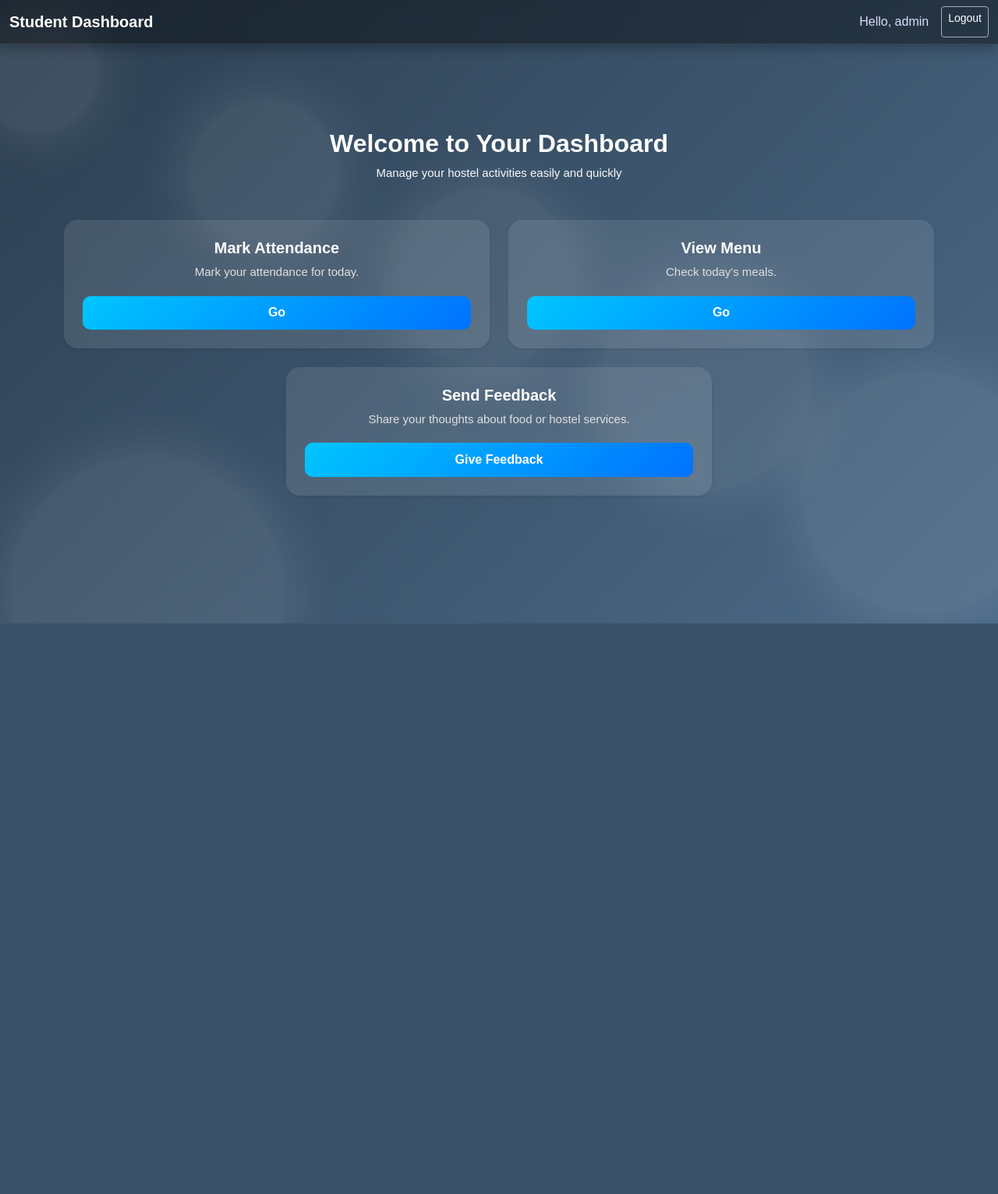
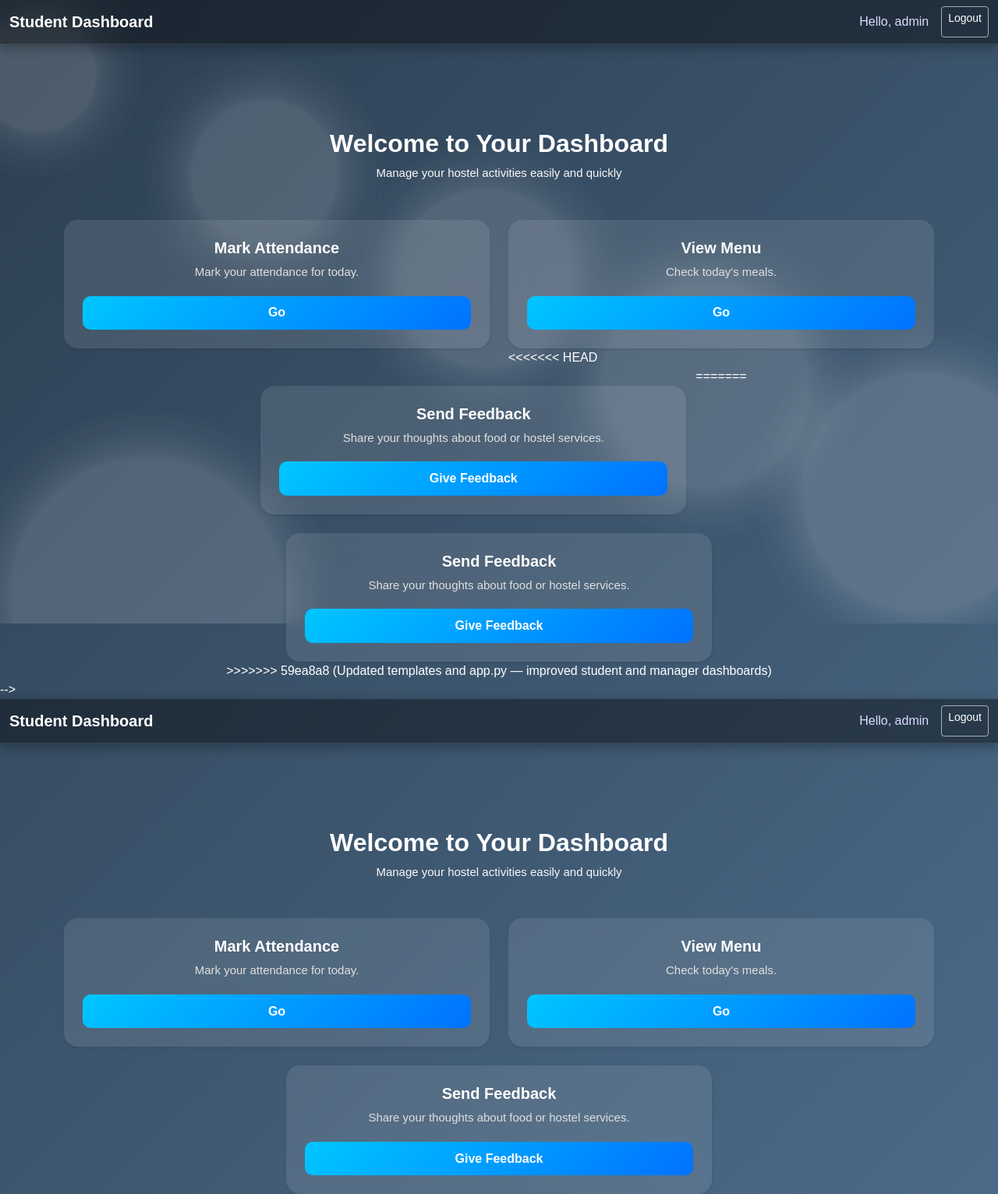
Before and after one commit to Shafkat494/chillies, a Flask app: template templates/student_dashboard.html in a window 1280 px wide. Shown: the whole page at 78% size. Before the commit the page ends 800 px from the top, so only its background shows below. Run offline with Flask 3, Linux system fonts and the light colour scheme; the template is opened without the code that fills it, so the values that code supplies are empty; a user stored in the database is signed in.

Commit message:
Update student_dashboard.html

```diff
--- a/templates/student_dashboard.html
+++ b/templates/student_dashboard.html
@@ -1,3 +1,235 @@
+<!DOCTYPE html>
+<html lang="en">
+<head>
+  <meta charset="UTF-8">
+  <title>Student Dashboard</title>
+  <link href="https://cdn.jsdelivr.net/npm/bootstrap@5.3.3/dist/css/bootstrap.min.css" rel="stylesheet">
+  <style>
+    body {
+      background: linear-gradient(135deg, #2c3e50, #4b6a88);
+      min-height: 100vh;
+      font-family: 'Poppins', sans-serif;
+      color: #fff;
+      overflow: hidden;
+      position: relative;
+    }
+
+    /* Animated Background Circles */
+    .background-animation {
+      position: fixed;
+      top: 0;
+      left: 0;
+      width: 100%;
+      height: 100%;
+      overflow: hidden;
+      z-index: 0;
+    }
+
+    .circle {
+      position: absolute;
+      border-radius: 50%;
+      background: rgba(255, 255, 255, 0.08);
+      box-shadow: 0 0 80px rgba(255, 255, 255, 0.15);
+      animation: moveCircle linear infinite alternate;
+      filter: blur(2px);
+    }
+
+    @keyframes moveCircle {
+      0% {
+        transform: translate(0, 0) scale(1);
+      }
+      100% {
+        transform: translate(var(--moveX), var(--moveY)) scale(1.05);
+      }
+    }
+
+    /* Navbar */
+    .navbar {
+      background: rgba(0, 0, 0, 0.4) !important;
+      backdrop-filter: blur(10px);
+      border-bottom: 1px solid rgba(255, 255, 255, 0.1);
+      box-shadow: 0 4px 15px rgba(0, 0, 0, 0.3);
+      position: relative;
+      z-index: 10;
+    }
+
+    .navbar-brand {
+      font-weight: 600;
+      color: #fff !important;
+    }
+
+    .navbar-text {
+      color: #dcdcff;
+      font-weight: 500;
+    }
+
+    .btn-outline-light {
+      border: 1px solid rgba(255, 255, 255, 0.6);
+      color: #fff;
+      transition: all 0.3s ease;
+    }
+
+    .btn-outline-light:hover {
+      background: rgba(255, 255, 255, 0.2);
+      transform: translateY(-2px);
+    }
+
+    /* Cards */
+    .card {
+      background: rgba(255, 255, 255, 0.1);
+      backdrop-filter: blur(10px);
+      border: none;
+      border-radius: 18px;
+      box-shadow: 0 10px 25px rgba(0, 0, 0, 0.25);
+      color: #fff;
+      transition: all 0.3s ease;
+      z-index: 2;
+    }
+
+    .card:hover {
+      transform: translateY(-5px);
+      box-shadow: 0 14px 35px rgba(0, 0, 0, 0.4);
+    }
+
+    h5 {
+      font-weight: 600;
+      margin-bottom: 0.5rem;
+    }
+
+    p {
+      color: #e0e0e0;
+      font-size: 15px;
+      margin-bottom: 1.2rem;
+    }
+
+    .btn-success {
+      background: linear-gradient(135deg, #00c6ff, #0072ff);
+      border: none;
+      color: #fff;
+      font-weight: 600;
+      border-radius: 10px;
+      padding: 0.6rem 1.2rem;
+      transition: all 0.3s ease;
+    }
+
+    .btn-success:hover {
+      transform: translateY(-2px);
+      opacity: 0.95;
+    }
+
+    .container {
+      padding-top: 60px;
+      position: relative;
+      z-index: 5;
+    }
+
+    .row {
+      justify-content: center;
+    }
+
+    .card {
+      animation: fadeIn 0.8s ease-out;
+    }
+
+    @keyframes fadeIn {
+      from {
+        opacity: 0;
+        transform: translateY(20px);
+      }
+      to {
+        opacity: 1;
+        transform: translateY(0);
+      }
+    }
+
+    @media (max-width: 768px) {
+      .card {
+        margin: 0 1rem;
+      }
+    }
+  </style>
+</head>
+
+<body>
+  <!-- Floating Circles Background -->
+  <div class="background-animation">
+    {% for i in range(6) %}
+      <div class="circle"
+        style="
+          width: {{ 150 + (i * 40) }}px;
+          height: {{ 150 + (i * 40) }}px;
+          top: {{ (i * 15) % 100 }}%;
+          left: {{ (i * 20) % 100 }}%;
+          animation-duration: {{ 20 + (i * 3) }}s;
+          animation-delay: {{ (i * 1) % 5 }}s;
+          --moveX: {{ (-80 + (i * 30)) }}px;
+          --moveY: {{ (60 - (i * 25)) }}px;
+        ">
+      </div>
+    {% endfor %}
+  </div>
+
+  <!-- Navbar -->
+  <nav class="navbar navbar-expand-lg navbar-dark bg-dark">
+    <div class="container-fluid">
+      <a class="navbar-brand" href="#">Student Dashboard</a>
+      <div class="d-flex">
+        <span class="navbar-text me-3">Hello, {{ session['username'] }}</span>
+        <a href="{{ url_for('logout') }}" class="btn btn-outline-light btn-sm">Logout</a>
+      </div>
+    </div>
+  </nav>
+
+  <!-- Dashboard Content -->
+  <div class="container mt-5">
+    <div class="text-center mb-5">
+      <h2 class="fw-bold">Welcome to Your Dashboard</h2>
+      <p class="text-light">Manage your hostel activities easily and quickly</p>
+    </div>
+
+    <div class="row g-4">
+      <div class="col-md-6">
+        <div class="card shadow-sm text-center p-4">
+          <h5>Mark Attendance</h5>
+          <p>Mark your attendance for today.</p>
+          <a href="{{ url_for('student_attendance') }}" class="btn btn-success">Go</a>
+        </div>
+      </div>
+
+      <div class="col-md-6">
+        <div class="card shadow-sm text-center p-4">
+          <h5>View Menu</h5>
+          <p>Check today's meals.</p>
+          <a href="{{ url_for('student_menu') }}" class="btn btn-success">Go</a>
+        </div>
+<<<<<<< HEAD
+      </div>
+
+      <div class="col-md-6">
+        <div class="card shadow-sm text-center p-4">
+          <h5>Send Feedback</h5>
+          <p>Share your thoughts about food or hostel services.</p>
+          <a href="{{ url_for('student_feedback') }}" class="btn btn-success">Give Feedback</a>
+        </div>
+      </div>
+=======
+
+        <div class="col-md-6">
+          <div class="card shadow-sm text-center p-4">
+            <h5>Send Feedback</h5>
+            <p>Share your thoughts about food or hostel services.</p>
+            <a href="{{ url_for('student_feedback') }}" class="btn btn-success">Give Feedback</a>
+        </div>
+</div>
+
+
+
+>>>>>>> 59ea8a8 (Updated templates and app.py — improved student and manager dashboards)
+    </div>
+  </div>
+</body>
+</html> -->
+
 <!DOCTYPE html>
 <html lang="en">
 <head>
```
